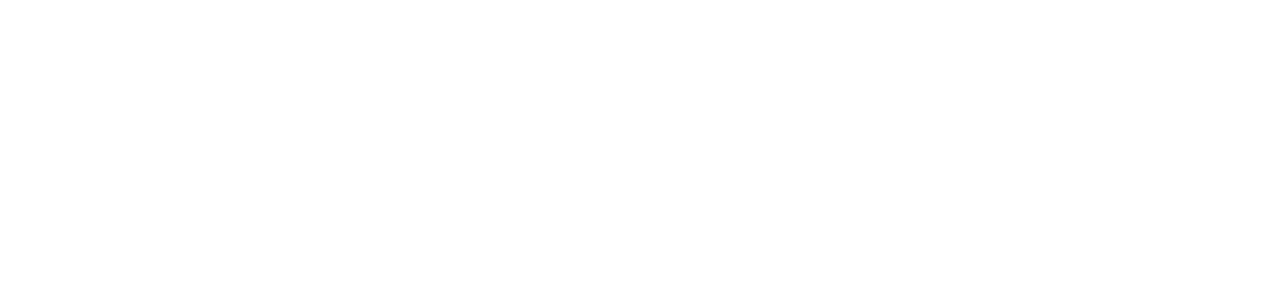
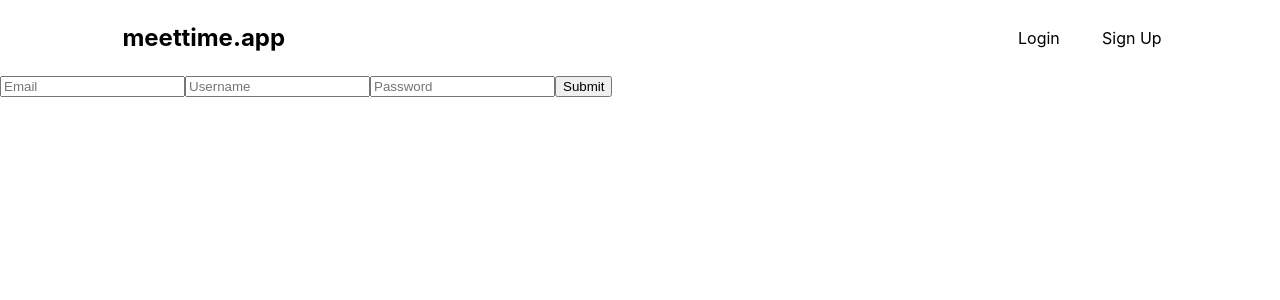
Before and after one commit to omerdemirkan/whattime, a React (Create React App) app in the folder front-end/: page /signup in a window 1280 px wide. Shown: the top 300 px of the page. Built offline with nearby package versions, Linux system fonts and the light colour scheme.

Commit message:
add authenticationFailure action on load

```diff
--- a/front-end/src/App.js
+++ b/front-end/src/App.js
@@ -33,9 +33,11 @@
       })
       .catch(err => {
         if (err) {
-          console.log(err);
+          props.onAuthenticationFailure();
         }
       });
+    } else {
+      props.onAuthenticationFailure();
     }
     window.scrollTo(0, 0)
   }, []);
@@ -56,7 +58,8 @@
 
 const mapDispatchToProps = dispatch => {
   return {
-    onAuthenticationSuccess: (username, accessToken) => dispatch({type: actionTypes.AUTHENTICATION_SUCCESS, username: username})
+    onAuthenticationSuccess: (username, accessToken) => dispatch({type: actionTypes.AUTHENTICATION_SUCCESS, username: username, accessToken: accessToken}),
+    onAuthenticationFailure: () => dispatch({type: actionTypes.AUTHENTICATION_FAILURE})
   }
 }
 
--- a/front-end/src/containers/Navbar/Navbar.js
+++ b/front-end/src/containers/Navbar/Navbar.js
@@ -26,7 +26,6 @@
 
 
     // Navbar is empty until authentication is determined.
-    console.log(window.pageYOffset);
     return <div className={classes.Navbar} style={navBackground ? {backgroundColor: 'grey'} : null}>
         {!props.authLoading ?
         <h2 className={classes.Logo}><Link className={classes.Link} to='/'>meettime.app</Link></h2>
--- a/front-end/src/containers/Navbar/Navbar.module.css
+++ b/front-end/src/containers/Navbar/Navbar.module.css
@@ -2,13 +2,16 @@
     transition: background-color 0.3s ease;
     position: sticky;
     width: 100%;
-    height: 80px;
+    height: 75px;
     top: 0;
     left: 0;
+    display: flex;
+    align-items: center;
 }
 
 .Logo {
     margin: 0;
+    padding: 0;
     display: inline-block;
     position: absolute;
     left: calc(20px + 8vw);
@@ -24,6 +27,7 @@
     width: calc(100px + 10vw);
     display: flex;
     justify-content: space-evenly;
+    margin: 0;
 }
 
 .NavItem {
--- a/front-end/src/containers/SignUp/SignUp.js
+++ b/front-end/src/containers/SignUp/SignUp.js
@@ -1,8 +1,22 @@
 import React from 'react';
 import classes from './SignUp.module.css';
 
-export default function SignUp() {
+import axios from '../../axios';
+
+function SignUp() {
+    function submitForm(event) {
+        event.preventDefault();
+
+    }
     return <div>
+        <form onSubmit={event => submitForm(event)}>
+            <input type='email' placeholder='Email'/>
+            <input type='text' placeholder='Username'/>
+            <input type='password' placeholder='Password'/>
+            <input type='submit'/>
+        </form>
 
     </div>
 }
+
+export default SignUp;
--- a/front-end/src/store/actions/actionTypes.js
+++ b/front-end/src/store/actions/actionTypes.js
@@ -1 +1,3 @@
+// AUTH
 export const AUTHENTICATION_SUCCESS = 'AUTHENTICATION_SUCCESS';
+export const AUTHENTICATION_FAILURE = 'AUTHENTICATION_FAILURE';
--- a/front-end/src/store/reducers/auth.js
+++ b/front-end/src/store/reducers/auth.js
@@ -15,6 +15,11 @@
                 loading: false,
                 accessToken: action.accessToken
             }
+        case actionTypes.AUTHENTICATION_FAILURE:
+            return {
+                ...state,
+                loading: false
+            }
         default:
             return state;
     }
```
